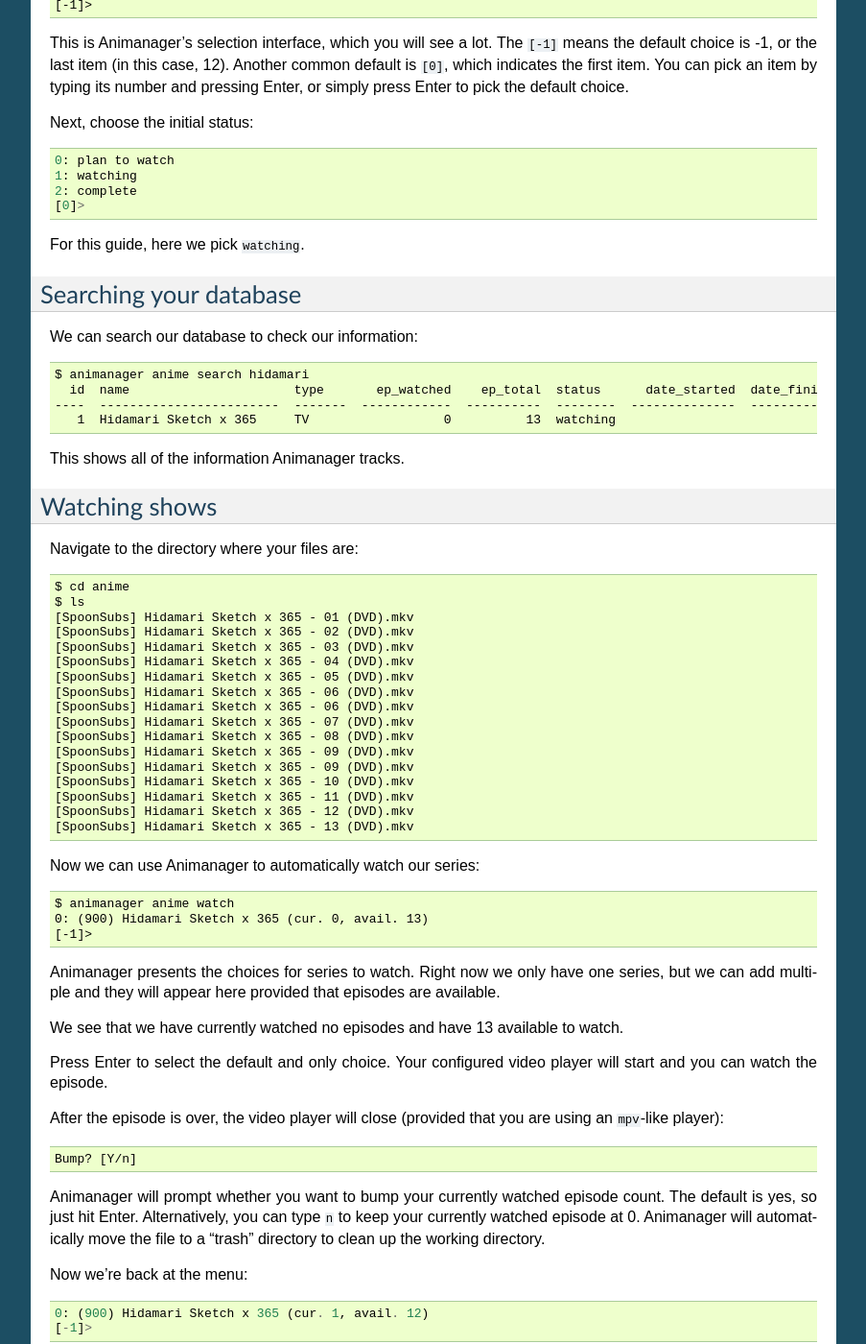
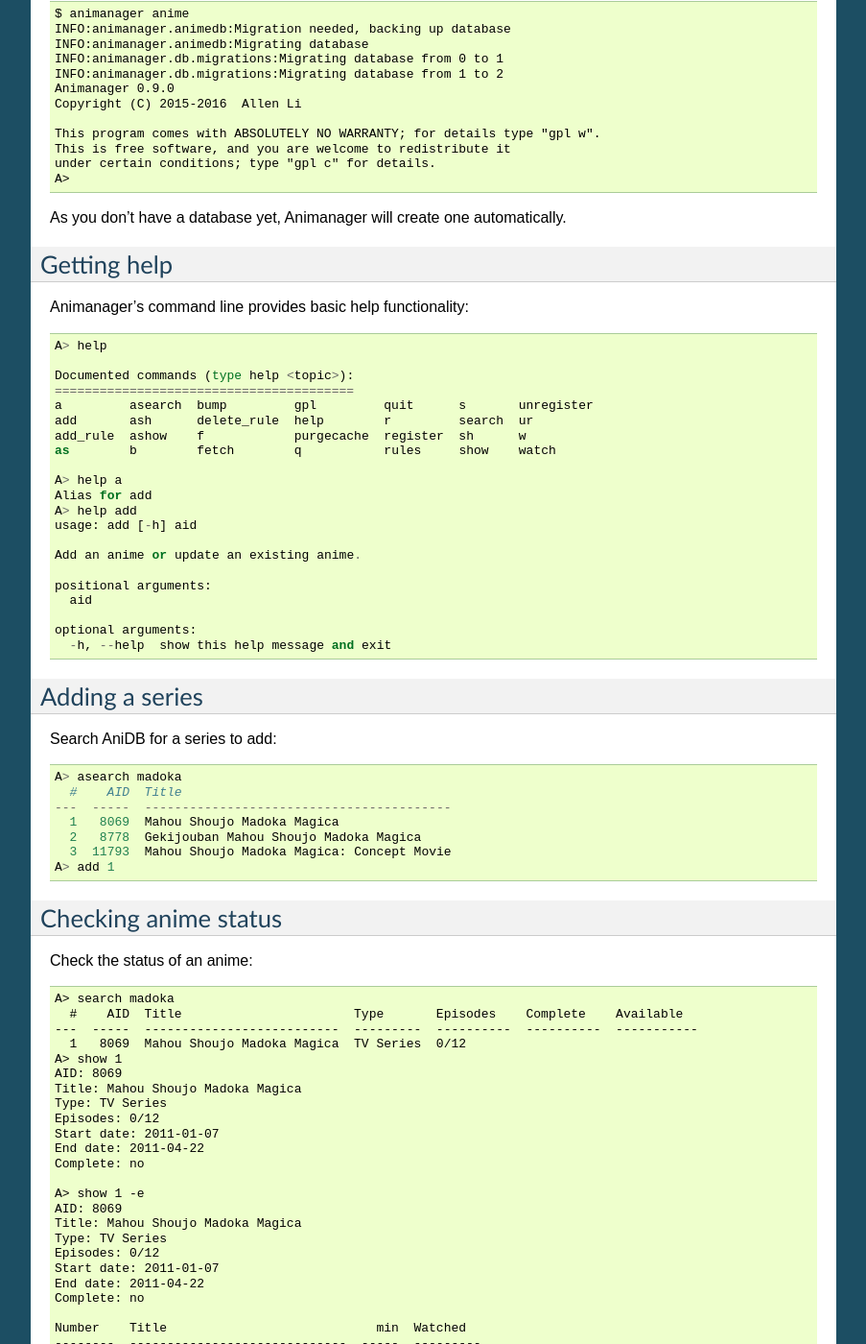
Before and after one commit to darkfeline/animanager, a Sphinx documentation site: the page built from doc/quickstart.rst, in a window 1280 px wide and 1400 px high, scrolled down 514 px. Shown: the whole window at 96% size, without its empty margins (198-1101 px from the left). Built offline with Sphinx 7.4.7, drawn with Linux system fonts in a browser that asks for light colours; some of the changed text lies outside the part shown.

Commit message:
Write quickstart

```diff
--- a/doc/index.rst
+++ b/doc/index.rst
@@ -9,6 +9,7 @@
    :maxdepth: 1
 
    install
+   quickstart
 
 Indices and tables
 ==================
--- a/doc/install.rst
+++ b/doc/install.rst
@@ -18,6 +18,10 @@
 ---------
 
 Animanager can be installed fairly easily using from PyPi using pip_::
+
+  $ pip3 install animanager
+
+You may want to or need to install Animanager for the current user only::
 
   $ pip3 install --user animanager
 
@@ -67,3 +71,12 @@
 Animanager from source.
 
 This requires pip_ for Python 3.
+
+Configuration
+-------------
+
+Animanager uses an INI configuration file.  An example ``config.ini`` is
+supplied with the source distribution.
+
+By default, Animanager looks for the configuration file at
+``~/.animanager/config.ini``.  This can be changed with the ``-config`` flag.
--- a/doc/quickstart.rst
+++ b/doc/quickstart.rst
@@ -1,151 +1,203 @@
-Quickstart
-==========
+Quickstart guide
+================
 
-This guide provides an example of basic Animanager usage.
+This guide will help you start using Animanager to watch and track your anime.
+However, as Animanager is geared toward advanced users, reading the rest of the
+documentation is highly recommended.
+
+Installation
+------------
+
+Install Animanager from PyPi::
+
+  $ pip3 install --user animanager
+
+Configuration
+-------------
+
+Copy ``config.ini`` to ``~/.animanager/config.ini`` and edit it as necessary.
+
+In particular, you will want to set ``watchdir`` to the directory where you keep
+your anime.
+
+Running Animanager
+------------------
+
+Start Animanager::
+
+  $ animanager anime
+  INFO:animanager.animedb:Migration needed, backing up database
+  INFO:animanager.animedb:Migrating database
+  INFO:animanager.db.migrations:Migrating database from 0 to 1
+  INFO:animanager.db.migrations:Migrating database from 1 to 2
+  Animanager 0.9.0
+  Copyright (C) 2015-2016  Allen Li
+
+  This program comes with ABSOLUTELY NO WARRANTY; for details type "gpl w".
+  This is free software, and you are welcome to redistribute it
+  under certain conditions; type "gpl c" for details.
+  A>
+
+As you don't have a database yet, Animanager will create one automatically.
+
+Getting help
+------------
+
+Animanager's command line provides basic help functionality::
+
+  A> help
+
+  Documented commands (type help <topic>):
+  ========================================
+  a         asearch  bump         gpl         quit      s       unregister
+  add       ash      delete_rule  help        r         search  ur
+  add_rule  ashow    f            purgecache  register  sh      w
+  as        b        fetch        q           rules     show    watch
+
+  A> help a
+  Alias for add
+  A> help add
+  usage: add [-h] aid
+
+  Add an anime or update an existing anime.
+
+  positional arguments:
+    aid
+
+  optional arguments:
+    -h, --help  show this help message and exit
 
 Adding a series
 ---------------
 
-First, add a series to track::
+Search AniDB for a series to add::
 
-  $ animanager anime add "hidamari sketch"
+  A> asearch madoka
+    #    AID  Title
+  ---  -----  -----------------------------------------
+    1   8069  Mahou Shoujo Madoka Magica
+    2   8778  Gekijouban Mahou Shoujo Madoka Magica
+    3  11793  Mahou Shoujo Madoka Magica: Concept Movie
+  A> add 1
 
-Animanager will search MAL for series::
+Checking anime status
+---------------------
 
-  0: (1852) Hidamari Sketch
-  1: (3165) Hidamari Sketch Specials
-  2: (3604) Hidamari Sketch x 365
-  3: (6984) Hidamari Sketch x 365 Specials
-  4: (7062) Hidamari Sketch x ☆☆☆
-  5: (9563) Hidamari Sketch x ☆☆☆ Specials
-  6: (11237) Hidamari Sketch x SP
-  7: (11239) Hidamari Sketch x Honeycomb
-  8: (17739) Hidamari Sketch: Sae Hiro Sotsugyou-hen
-  9: (20391) Hidamari Sketch: Chou Hidamatsuri Special
-  10: (28911) Hidamari Sketch Recap
-  11: (28913) Hidamari Sketch x 365 Recap
-  12: (28915) Hidamari Sketch x ☆☆☆ Recap
-  [-1]>
+Check the status of an anime::
 
-This is Animanager's selection interface, which you will see a lot.  The
-``[-1]`` means the default choice is -1, or the last item (in this case, 12).
-Another common default is ``[0]``, which indicates the first item.  You can pick
-an item by typing its number and pressing Enter, or simply press Enter to pick
-the default choice.
+  A> search madoka
+    #    AID  Title                       Type       Episodes    Complete    Available
+  ---  -----  --------------------------  ---------  ----------  ----------  -----------
+    1   8069  Mahou Shoujo Madoka Magica  TV Series  0/12
+  A> show 1
+  AID: 8069
+  Title: Mahou Shoujo Madoka Magica
+  Type: TV Series
+  Episodes: 0/12
+  Start date: 2011-01-07
+  End date: 2011-04-22
+  Complete: no
 
-Next, choose the initial status::
+  A> show 1 -e
+  AID: 8069
+  Title: Mahou Shoujo Madoka Magica
+  Type: TV Series
+  Episodes: 0/12
+  Start date: 2011-01-07
+  End date: 2011-04-22
+  Complete: no
 
-  0: plan to watch
-  1: watching
-  2: complete
-  [0]>
+  Number    Title                            min  Watched
+  --------  -----------------------------  -----  ---------
+  1         夢の中で会った, ような.....       25
+  2         それはとっても嬉しいなって        25
+  3         もう何も恐くない                  25
+  4         奇跡も, 魔法も, あるんだよ        25
+  5         後悔なんて, あるわけない          25
+  6         こんなの絶対おかしいよ            25
+  7         本当の気持ちと向き合えますか?     25
+  8         あたしって, ほんとバカ            25
+  9         そんなの, あたしが許さない        25
+  10        もう誰にも頼らない                25
+  11        最後に残った道しるべ              25
+  12        わたしの, 最高の友達              25
+  C1        Opening                            2
+  C2        Ending 1                           2
+  C3        Ending 2                           2
+  C4        Ending 3                           2
+  T1        CM動画1                            1
+  T2        CM動画2                            1
+  T3        CM動画3                            1
+  T4        CM動画4                            1
+  T5        CM動画5                            1
+  T6        CM動画6                            1
+  T7        CM動画7                            1
+  T8        CM動画8                            1
+  T9        CM動画9                            1
+  T10       CM動画10                           1
+  T11       BD CM 1                            1
+  T12       BD CM 2                            1
 
-For this guide, here we pick ``watching``.
+Bumping watched episode code
+----------------------------
 
-Searching your database
------------------------
+You can bump the episode count manually::
 
-We can search our database to check our information::
+  A> bump 1
+  A> show 1
+  AID: 8069
+  Title: Mahou Shoujo Madoka Magica
+  Type: TV Series
+  Episodes: 1/12
+  Start date: 2011-01-07
+  End date: 2011-04-22
+  Complete: no
 
-  $ animanager anime search hidamari
-    id  name                      type       ep_watched    ep_total  status      date_started  date_finished      animedb_id
-  ----  ------------------------  -------  ------------  ----------  --------  --------------  ---------------  ------------
-     1  Hidamari Sketch x 365     TV                  0          13  watching                                           3604
+Automatic watching
+------------------
 
-This shows all of the information Animanager tracks.
+However, Animanager is designed for smarter watching than that!
 
-Watching shows
---------------
+You should have configured Animanager with the directory where you store your
+anime.
 
-Navigate to the directory where your files are::
+First, set up a pattern for Animanager to find files for an anime.  Animanager's
+default pattern works well::
 
-  $ cd anime
-  $ ls
-  [SpoonSubs] Hidamari Sketch x 365 - 01 (DVD).mkv
-  [SpoonSubs] Hidamari Sketch x 365 - 02 (DVD).mkv
-  [SpoonSubs] Hidamari Sketch x 365 - 03 (DVD).mkv
-  [SpoonSubs] Hidamari Sketch x 365 - 04 (DVD).mkv
-  [SpoonSubs] Hidamari Sketch x 365 - 05 (DVD).mkv
-  [SpoonSubs] Hidamari Sketch x 365 - 06 (DVD).mkv
-  [SpoonSubs] Hidamari Sketch x 365 - 06 (DVD).mkv
-  [SpoonSubs] Hidamari Sketch x 365 - 07 (DVD).mkv
-  [SpoonSubs] Hidamari Sketch x 365 - 08 (DVD).mkv
-  [SpoonSubs] Hidamari Sketch x 365 - 09 (DVD).mkv
-  [SpoonSubs] Hidamari Sketch x 365 - 09 (DVD).mkv
-  [SpoonSubs] Hidamari Sketch x 365 - 10 (DVD).mkv
-  [SpoonSubs] Hidamari Sketch x 365 - 11 (DVD).mkv
-  [SpoonSubs] Hidamari Sketch x 365 - 12 (DVD).mkv
-  [SpoonSubs] Hidamari Sketch x 365 - 13 (DVD).mkv
+  A> register 1
+  A> show 1
+  AID: 8069
+  Title: Mahou Shoujo Madoka Magica
+  Type: TV Series
+  Episodes: 1/12
+  Start date: 2011-01-07
+  End date: 2011-04-22
+  Complete: no
+  Watching regexp: Mahou.*Shoujo.*Madoka.*Magica.*?\b(?P<ep>[0-9]+)(v[0-9]+)?
 
-Now we can use Animanager to automatically watch our series::
+Or you can specify manually::
 
-  $ animanager anime watch
-  0: (900) Hidamari Sketch x 365 (cur. 0, avail. 13)
-  [-1]>
+  A> register 1 madoka.*(?P<ep>[0-9]+).mkv
+  A> show 1
+  AID: 8069
+  Title: Mahou Shoujo Madoka Magica
+  Type: TV Series
+  Episodes: 1/12
+  Start date: 2011-01-07
+  End date: 2011-04-22
+  Complete: no
+  Watching regexp: madoka.*(?P<ep>[0-9]+).mkv
 
-Animanager presents the choices for series to watch.  Right now we only have one
-series, but we can add multiple and they will appear here provided that episodes
-are available.
+Let's assume you have the next few episodes available in your anime directory
+(``Mahou Shoujo Madoka Magica 02.mkv``)::
 
-We see that we have currently watched no episodes and have 13 available to
-watch.
+  A> search madoka
+    #    AID  Title                       Type       Episodes    Complete    Available
+  ---  -----  --------------------------  ---------  ----------  ----------  -----------
+    1   8069  Mahou Shoujo Madoka Magica  TV Series  1/12                    2,3,4
+  A> watch 1
 
-Press Enter to select the default and only choice.  Your configured video player
-will start and you can watch the episode.
+Animanager will start your configured video player and you can start watching
+immediately.
 
-After the episode is over, the video player will close (provided that you are
-using an ``mpv``-like player)::
-
-  Bump? [Y/n]
-
-Animanager will prompt whether you want to bump your currently watched episode
-count.  The default is yes, so just hit Enter.  Alternatively, you can type
-``n`` to keep your currently watched episode at 0.  Animanager will
-automatically move the file to a "trash" directory to clean up the working
-directory.
-
-Now we're back at the menu::
-
-  0: (900) Hidamari Sketch x 365 (cur. 1, avail. 12)
-  [-1]>
-
-You can keep watching, or quit using CTRL-C.  We quit to continue the tutorial.
-
-Let's check our database::
-
-  $ animanager anime search hidamari
-    id  name                      type       ep_watched    ep_total  status      date_started  date_finished      animedb_id
-  ----  ------------------------  -------  ------------  ----------  --------  --------------  ---------------  ------------
-     1  Hidamari Sketch x 365     TV                  1          13  watching  2015-09-29                               3604
-
-The episode count has been updated automatically, and the start date has been
-set as well.
-
-View stats
-----------
-
-Just for fun, Animanager also lets you view basic statistics::
-
-  $ animanager anime stats
-  By status:
-  - complete: 638
-  - on hold: 0
-  - dropped: 165
-  - watching: 22
-  - plan to watch: 61
-  Total: 886
-  Episodes watched: 8715
-
-Other features
---------------
-
-Here's an overview of some of Animanager's features:
-
-- Version detection.  Animanager will delete older versions of an episode and
-  watch the latest version.
-- Date tracking of when you started and finished a series.
-- Updating series data via MAL (for example, if the total number of episodes for
-  a series changes).
-
-I highly recommend you read through all of the documentation, which contains
-more information about Animanager's features.
+After the video player exits, you will be prompted to bump the episode count.
```
Also changed, not shown: other parts of doc/install.rst (+2 -2 lines).
